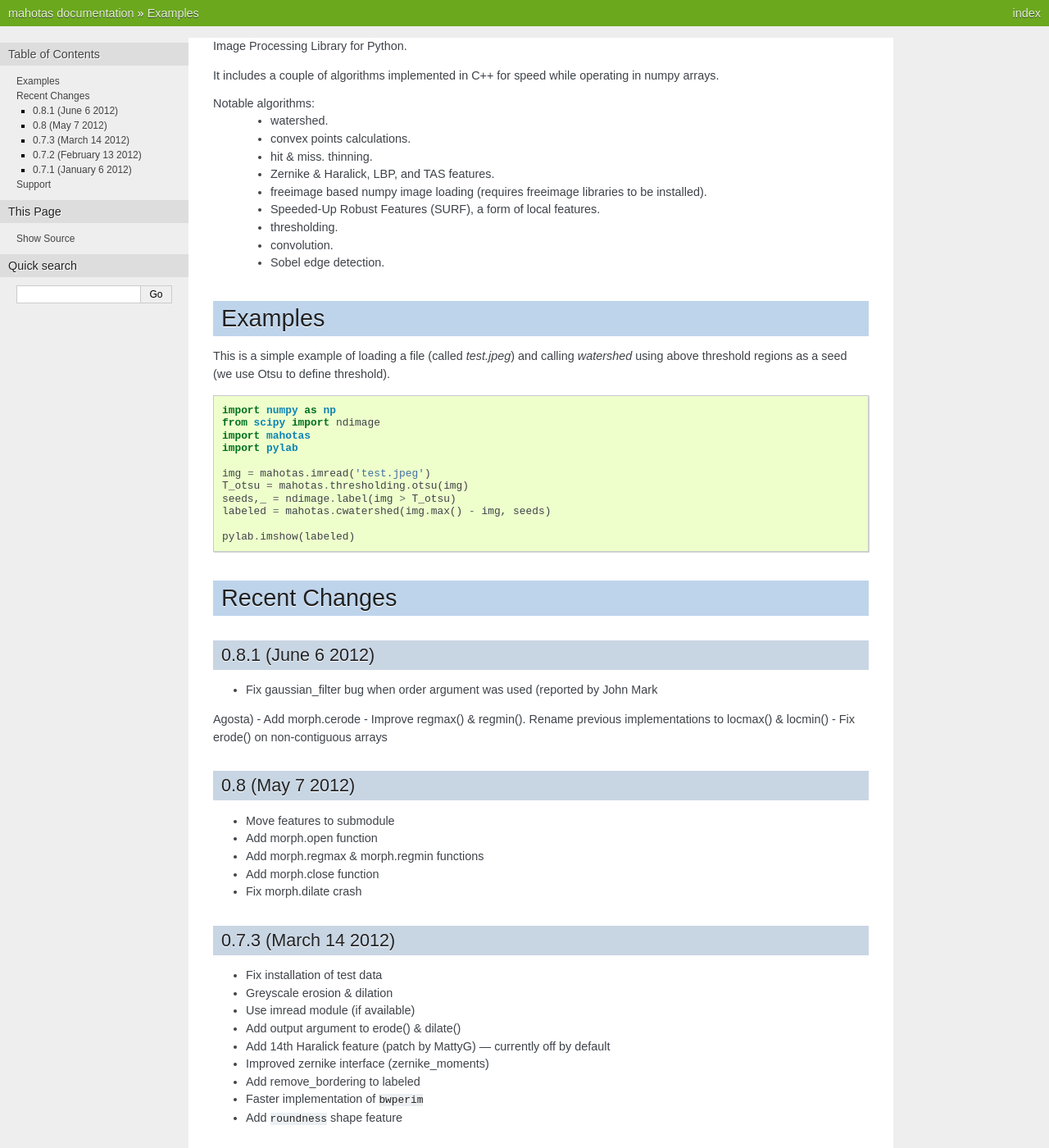
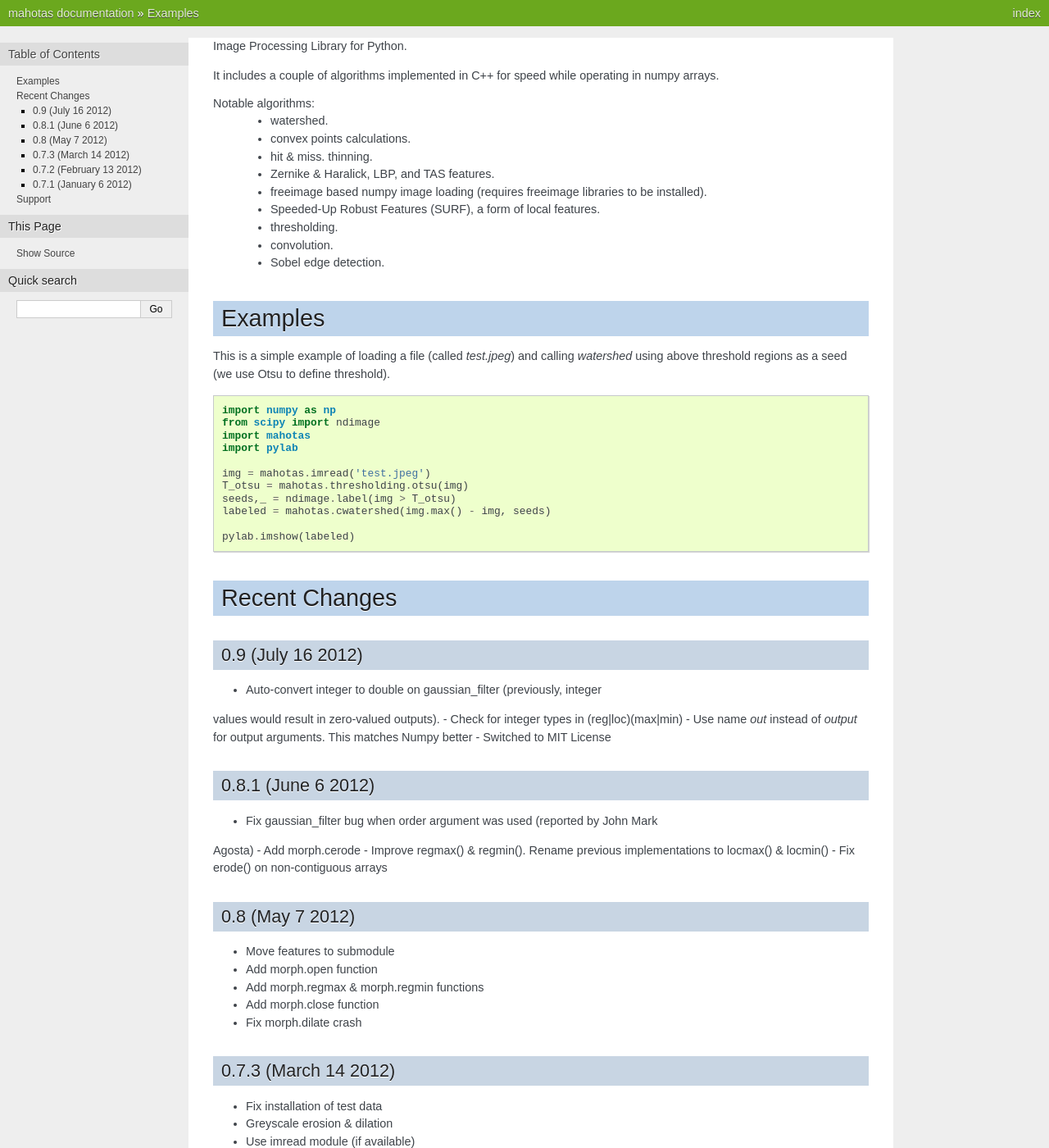
Before and after one commit to luispedro/mahotas, a Sphinx documentation site: the page built from docs/source/readme.rst, in a window 1280 px wide and 1400 px high. Shown: the whole window at 82% size. Built offline with Sphinx 7.4.7, drawn with Linux system fonts in a browser that asks for light colours; formulas are drawn with MathJax 3.

Commit message:
DOC List recent changes
There are too many change logs in this project

```diff
--- a/docs/source/readme.rst
+++ b/docs/source/readme.rst
@@ -41,6 +41,14 @@ threshold).
 
 Recent Changes
 --------------
+0.9 (July 16 2012)
+~~~~~~~~~~~~~~~~~~
+- Auto-convert integer to double on gaussian_filter (previously, integer
+values would result in zero-valued outputs).
+- Check for integer types in (reg|loc)(max|min)
+- Use name `out` instead of `output` for output arguments. This matches
+Numpy better
+- Switched to MIT License
 
 0.8.1 (June 6 2012)
 ~~~~~~~~~~~~~~~~~~~
```
